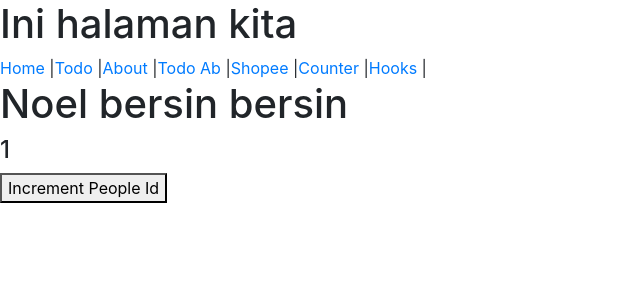
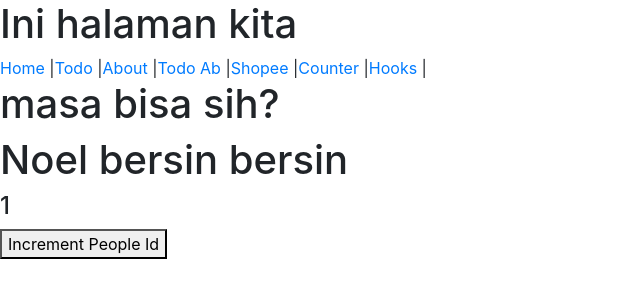
Before and after one commit to semmiverian/daring-fox-react, a React (Create React App) app: page /hooks in a window 1280 px wide. Shown: the top 300 px of the page, without its empty margins (0-640 px from the left). Built offline with nearby package versions, Linux system fonts and the light colour scheme; no server answers.

Commit message:
fragment demo

```diff
--- a/src/views/hooks.js
+++ b/src/views/hooks.js
@@ -57,7 +57,9 @@ export default function Hook() {
   const [data, loading, error] = useApi('get', `https://swapi.co/api/people/${peopleId}`)
 
   return (
-    <div>
+    <>
+      <h1>masa bisa sih?</h1>
+      <div>
       <h1>Noel bersin bersin {state}</h1>
       {
         loading && <h3>Sebentar ya mas lagi diproses</h3>
@@ -85,5 +87,6 @@ export default function Hook() {
       <h4>{peopleId}</h4>
       <button onClick={e => setPeopleId(peopleId + 1)}>Increment People Id</button>
     </div>
+    </>
   )
 }
```
